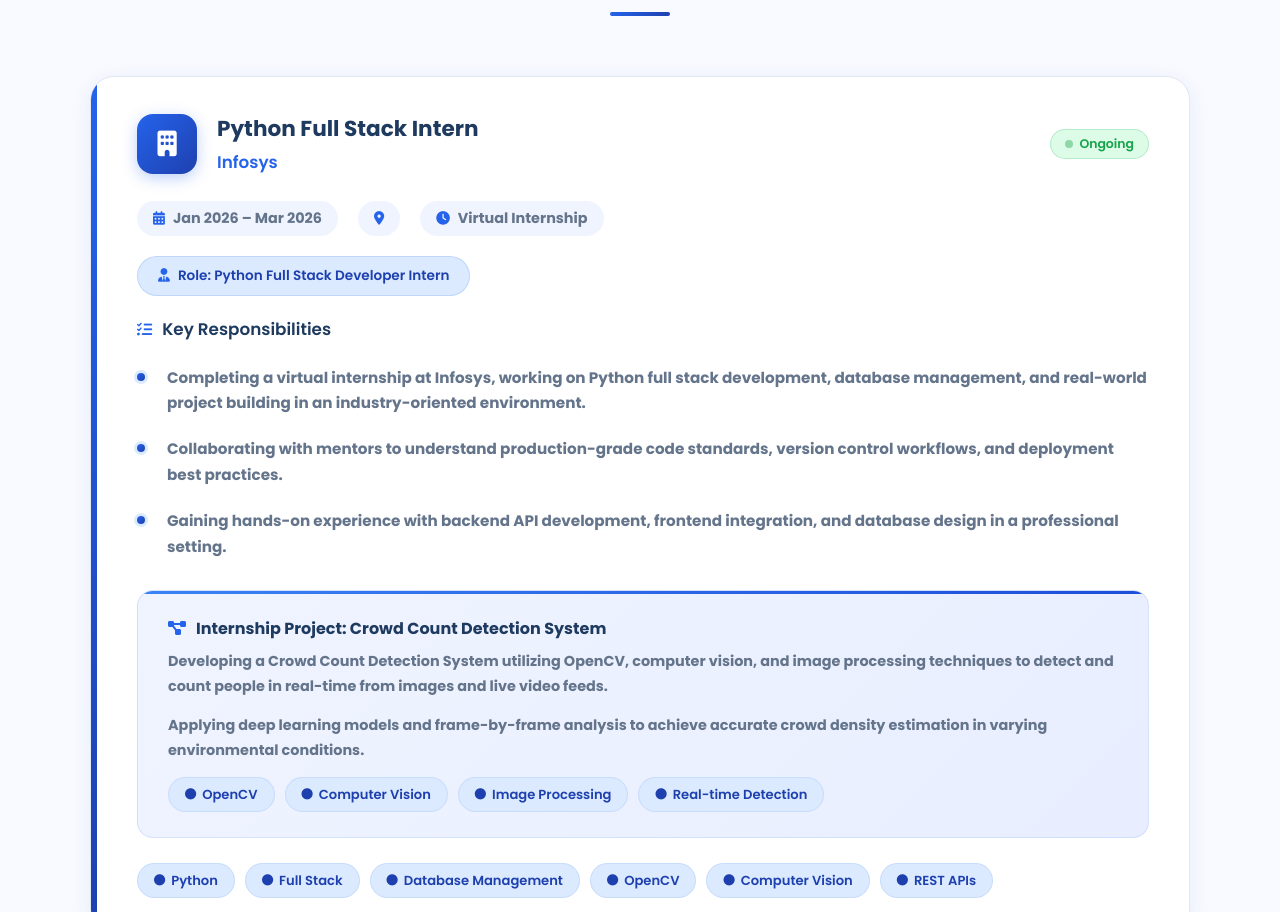
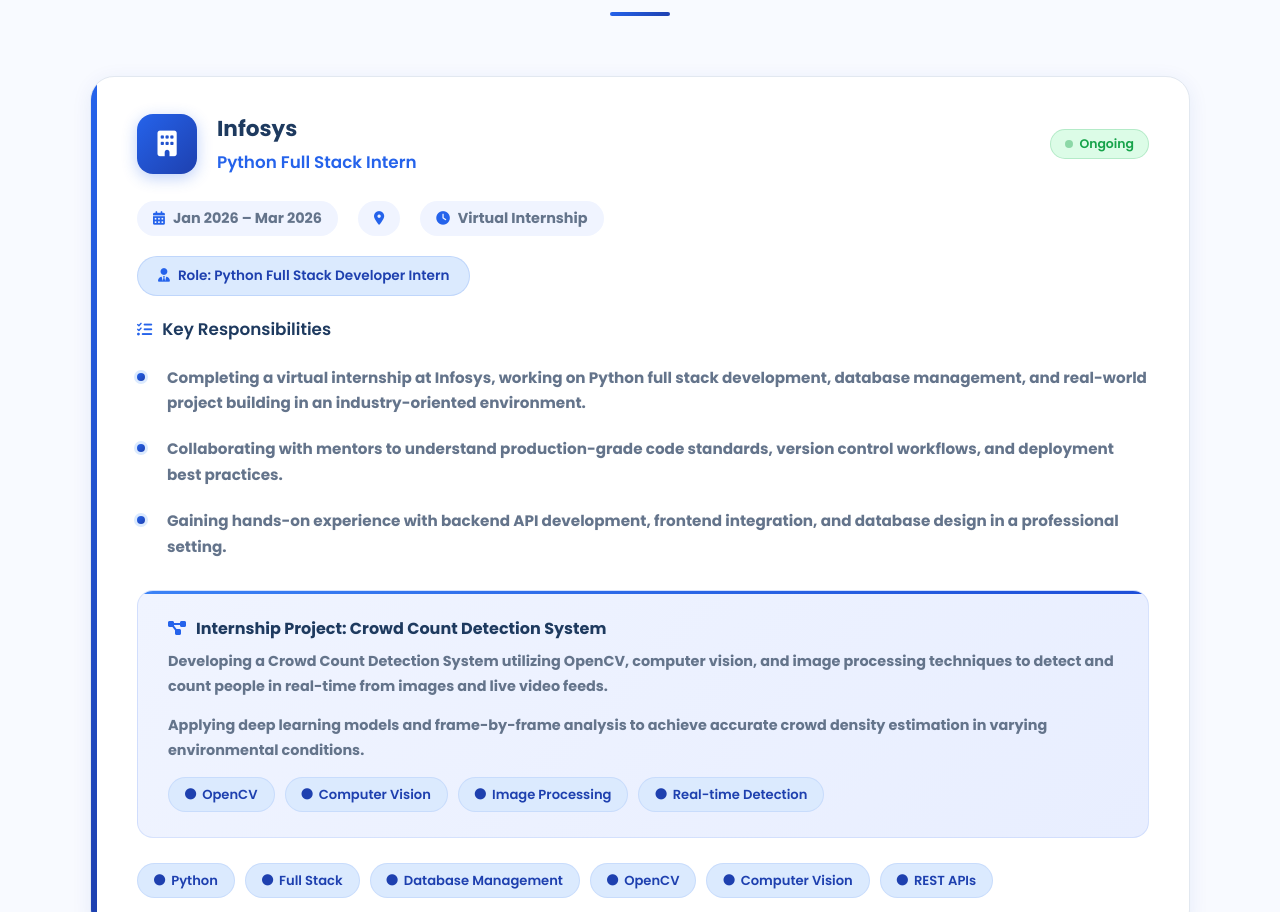
Before and after one commit to Manjeetchoudharyy/Portfoilo, a plain HTML site: page index.html in a window 1280 px wide. Shown: the part 2677-3589 px from the top of the page. Drawn offline with Linux system fonts and the light colour scheme.

Commit message:
Update index.html

```diff
--- a/index.html
+++ b/index.html
@@ -2220,8 +2220,8 @@
                                 <i class="fas fa-building"></i>
                             </div>
                             <div class="exp-header-text">
-                                <h3>Python Full Stack Intern</h3>
-                                <div class="exp-company">Infosys</div>
+                                <h3>Infosys</h3>
+                                <div class="exp-company">Python Full Stack Intern</div>
                             </div>
                             <div class="exp-status ongoing">Ongoing</div>
                         </div>
```
